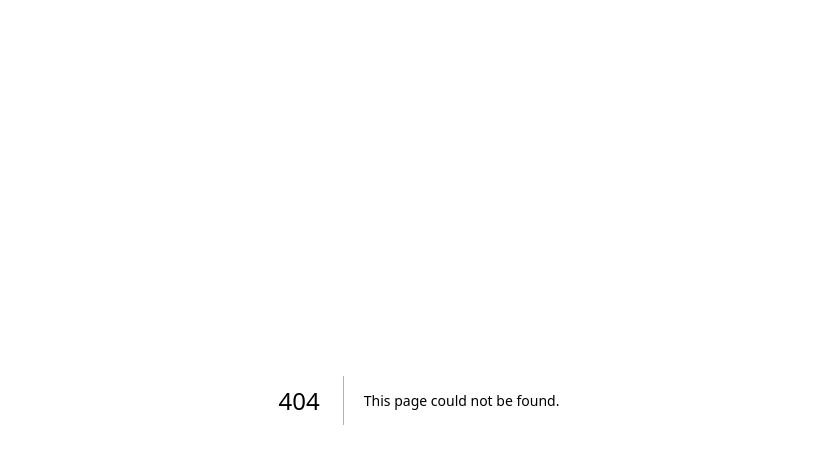
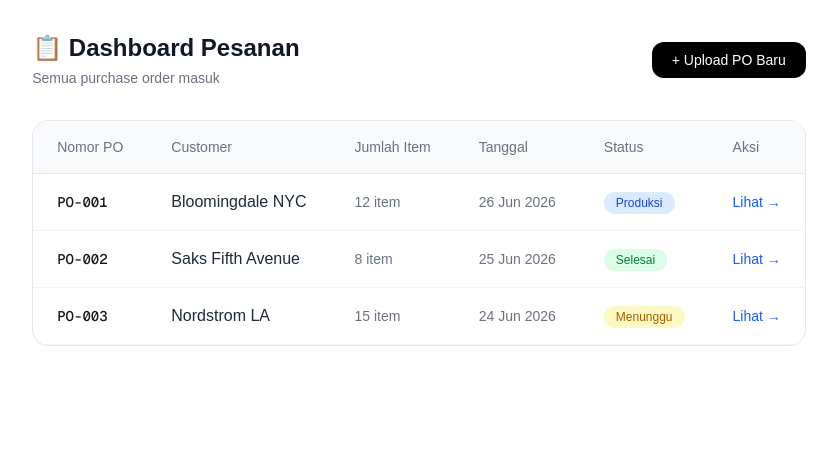
Before and after one commit to RajaFahd/MatchaTim_HeatherBenjaminJewelry, a Next.js app in the folder frontend/: page /dashboard in a window 1280 px wide. Before the commit this address had no page. Shown: the top 464 px of the page, without its empty margins (221-1058 px from the left). Built offline with nearby package versions, Linux system fonts and the light colour scheme.

Commit message:
feat: upload page dan dashboard

```diff
--- a/frontend/package.json
+++ b/frontend/package.json
@@ -11,7 +11,8 @@
   "dependencies": {
     "next": "16.2.9",
     "react": "19.2.4",
-    "react-dom": "19.2.4"
+    "react-dom": "19.2.4",
+    "react-dropzone": "^15.0.0"
   },
   "devDependencies": {
     "@tailwindcss/postcss": "^4",
--- /dev/null
+++ b/frontend/src/app/dashboard/page.tsx
@@ -0,0 +1,62 @@
+export default function Dashboard() {
+  const orders = [
+    { id: 'PO-001', customer: 'Bloomingdale NYC', date: '26 Jun 2026', status: 'Produksi', items: 12 },
+    { id: 'PO-002', customer: 'Saks Fifth Avenue', date: '25 Jun 2026', status: 'Selesai', items: 8 },
+    { id: 'PO-003', customer: 'Nordstrom LA', date: '24 Jun 2026', status: 'Menunggu', items: 15 },
+  ]
+
+  const statusColor: Record<string, string> = {
+    'Menunggu': 'bg-yellow-100 text-yellow-700',
+    'Produksi': 'bg-blue-100 text-blue-700',
+    'Selesai': 'bg-green-100 text-green-700',
+  }
+
+  return (
+    <main className="max-w-5xl mx-auto p-8">
+      <div className="flex justify-between items-center mb-8">
+        <div>
+          <h1 className="text-2xl font-bold text-gray-900">📋 Dashboard Pesanan</h1>
+          <p className="text-gray-500 text-sm mt-1">Semua purchase order masuk</p>
+        </div>
+        <a href="/" className="px-5 py-2 bg-black text-white rounded-xl text-sm font-medium hover:bg-gray-800 transition">
+          + Upload PO Baru
+        </a>
+      </div>
+
+      <div className="bg-white rounded-2xl border border-gray-200 overflow-hidden">
+        <table className="w-full">
+          <thead className="bg-gray-50 border-b border-gray-200">
+            <tr className="text-left text-sm text-gray-500">
+              <th className="px-6 py-4 font-medium">Nomor PO</th>
+              <th className="px-6 py-4 font-medium">Customer</th>
+              <th className="px-6 py-4 font-medium">Jumlah Item</th>
+              <th className="px-6 py-4 font-medium">Tanggal</th>
+              <th className="px-6 py-4 font-medium">Status</th>
+              <th className="px-6 py-4 font-medium">Aksi</th>
+            </tr>
+          </thead>
+          <tbody>
+            {orders.map((o, i) => (
+              <tr key={o.id} className={`border-b border-gray-100 hover:bg-gray-50 transition ${i === orders.length - 1 ? 'border-0' : ''}`}>
+                <td className="px-6 py-4 font-mono text-sm font-medium">{o.id}</td>
+                <td className="px-6 py-4 text-gray-800">{o.customer}</td>
+                <td className="px-6 py-4 text-gray-500 text-sm">{o.items} item</td>
+                <td className="px-6 py-4 text-gray-500 text-sm">{o.date}</td>
+                <td className="px-6 py-4">
+                  <span className={`px-3 py-1 rounded-full text-xs font-medium ${statusColor[o.status]}`}>
+                    {o.status}
+                  </span>
+                </td>
+                <td className="px-6 py-4">
+                  <a href={`/review/${o.id}`} className="text-blue-600 text-sm hover:underline font-medium">
+                    Lihat →
+                  </a>
+                </td>
+              </tr>
+            ))}
+          </tbody>
+        </table>
+      </div>
+    </main>
+  )
+}
--- a/frontend/src/app/page.tsx
+++ b/frontend/src/app/page.tsx
@@ -1,65 +1,63 @@
-import Image from "next/image";
+'use client'
+import { useCallback, useState } from 'react'
+import { useDropzone } from 'react-dropzone'
+import { useRouter } from 'next/navigation'
 
-export default function Home() {
+export default function UploadPage() {
+  const [loading, setLoading] = useState(false)
+  const [fileName, setFileName] = useState('')
+  const router = useRouter()
+
+  const onDrop = useCallback((files: File[]) => {
+    setFileName(files[0].name)
+    setLoading(true)
+    setTimeout(() => router.push('/dashboard'), 2000)
+  }, [router])
+
+  const { getRootProps, getInputProps, isDragActive } = useDropzone({
+    onDrop,
+    accept: {
+      'application/pdf': ['.pdf'],
+      'application/vnd.ms-excel': ['.xls'],
+      'application/vnd.openxmlformats-officedocument.spreadsheetml.sheet': ['.xlsx'],
+      'image/*': ['.png', '.jpg', '.jpeg']
+    }
+  })
+
   return (
-    <div className="flex flex-col flex-1 items-center justify-center bg-zinc-50 font-sans dark:bg-black">
-      <main className="flex flex-1 w-full max-w-3xl flex-col items-center justify-between py-32 px-16 bg-white dark:bg-black sm:items-start">
-        <Image
-          className="dark:invert"
-          src="/next.svg"
-          alt="Next.js logo"
-          width={100}
-          height={20}
-          priority
-        />
-        <div className="flex flex-col items-center gap-6 text-center sm:items-start sm:text-left">
-          <h1 className="max-w-xs text-3xl font-semibold leading-10 tracking-tight text-black dark:text-zinc-50">
-            To get started, edit the page.tsx file.
-          </h1>
-          <p className="max-w-md text-lg leading-8 text-zinc-600 dark:text-zinc-400">
-            Looking for a starting point or more instructions? Head over to{" "}
-            <a
-              href="https://vercel.com/templates?framework=next.js&utm_source=create-next-app&utm_medium=appdir-template-tw&utm_campaign=create-next-app"
-              className="font-medium text-zinc-950 dark:text-zinc-50"
-            >
-              Templates
-            </a>{" "}
-            or the{" "}
-            <a
-              href="https://nextjs.org/learn?utm_source=create-next-app&utm_medium=appdir-template-tw&utm_campaign=create-next-app"
-              className="font-medium text-zinc-950 dark:text-zinc-50"
-            >
-              Learning
-            </a>{" "}
-            center.
-          </p>
+    <main className="min-h-screen flex flex-col items-center justify-center p-8 bg-gray-50">
+      <div className="mb-8 text-center">
+        <h1 className="text-3xl font-bold text-gray-900">💎 Heather Benjamin Jewelry</h1>
+        <p className="text-gray-500 mt-2">AI Purchase Order Assistant</p>
+      </div>
+
+      <div
+        {...getRootProps()}
+        className={`w-full max-w-lg border-2 border-dashed rounded-2xl p-16 text-center cursor-pointer transition-all
+          ${isDragActive ? 'border-blue-500 bg-blue-50' : 'border-gray-300 bg-white hover:border-blue-400 hover:bg-blue-50'}`}
+      >
+        <input {...getInputProps()} />
+        <p className="text-5xl mb-4">📄</p>
+        <p className="text-lg font-semibold text-gray-700">
+          {isDragActive ? 'Lepas file di sini...' : 'Drag & drop file PO di sini'}
+        </p>
+        <p className="text-sm text-gray-400 mt-2">PDF, Excel (.xlsx), atau foto</p>
+        <button className="mt-6 px-8 py-3 bg-black text-white rounded-xl text-sm font-medium hover:bg-gray-800 transition">
+          Pilih File
+        </button>
+      </div>
+
+      {fileName && !loading && (
+        <p className="mt-4 text-sm text-gray-500">📎 {fileName}</p>
+      )}
+
+      {loading && (
+        <div className="mt-8 text-center">
+          <div className="w-8 h-8 border-4 border-black border-t-transparent rounded-full animate-spin mx-auto mb-3"></div>
+          <p className="text-gray-600 font-medium">AI sedang membaca pesanan...</p>
+          <p className="text-gray-400 text-sm mt-1">Mohon tunggu sebentar</p>
         </div>
-        <div className="flex flex-col gap-4 text-base font-medium sm:flex-row">
-          <a
-            className="flex h-12 w-full items-center justify-center gap-2 rounded-full bg-foreground px-5 text-background transition-colors hover:bg-[#383838] dark:hover:bg-[#ccc] md:w-[158px]"
-            href="https://vercel.com/new?utm_source=create-next-app&utm_medium=appdir-template-tw&utm_campaign=create-next-app"
-            target="_blank"
-            rel="noopener noreferrer"
-          >
-            <Image
-              className="dark:invert"
-              src="/vercel.svg"
-              alt="Vercel logomark"
-              width={16}
-              height={16}
-            />
-            Deploy Now
-          </a>
-          <a
-            className="flex h-12 w-full items-center justify-center rounded-full border border-solid border-black/[.08] px-5 transition-colors hover:border-transparent hover:bg-black/[.04] dark:border-white/[.145] dark:hover:bg-[#1a1a1a] md:w-[158px]"
-            href="https://nextjs.org/docs?utm_source=create-next-app&utm_medium=appdir-template-tw&utm_campaign=create-next-app"
-            target="_blank"
-            rel="noopener noreferrer"
-          >
-            Documentation
-          </a>
-        </div>
-      </main>
-    </div>
-  );
+      )}
+    </main>
+  )
 }
```
Also changed, not shown: 1 other file (tests, documents, lock files or other folders).
